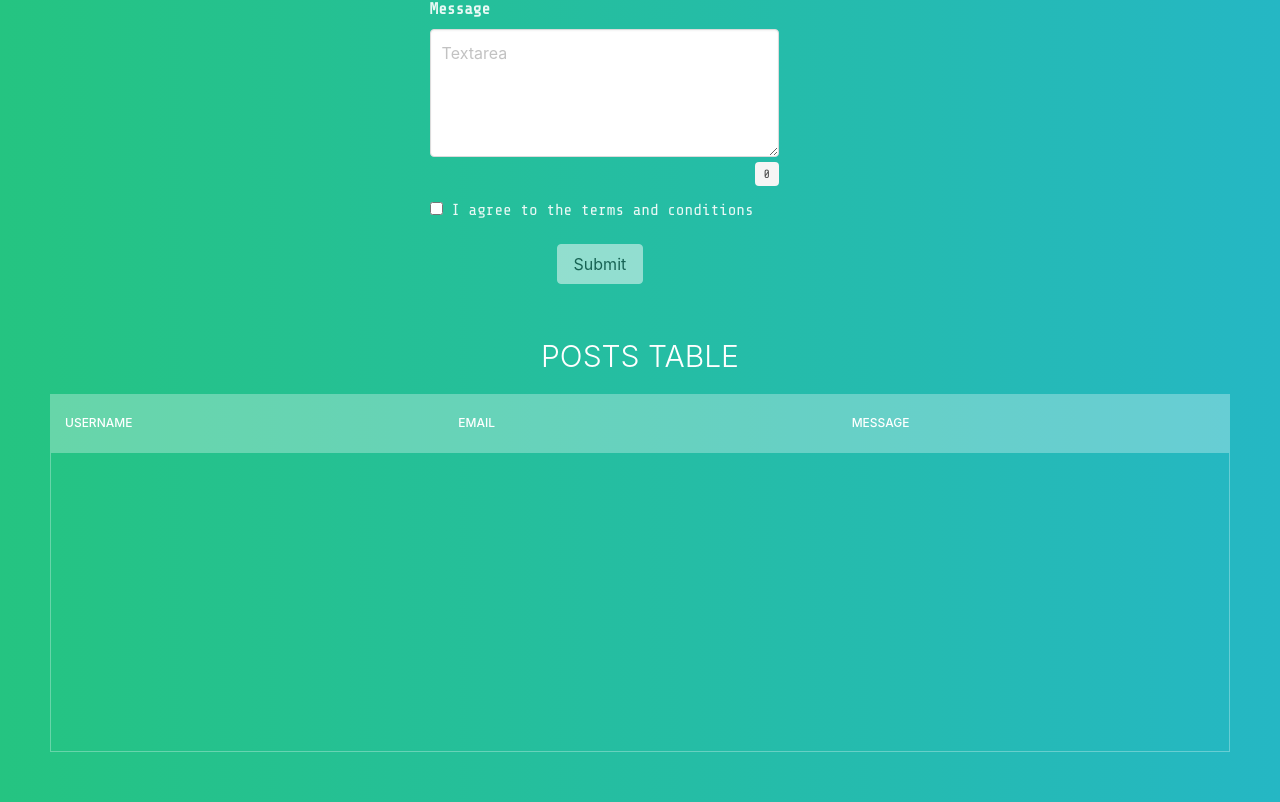
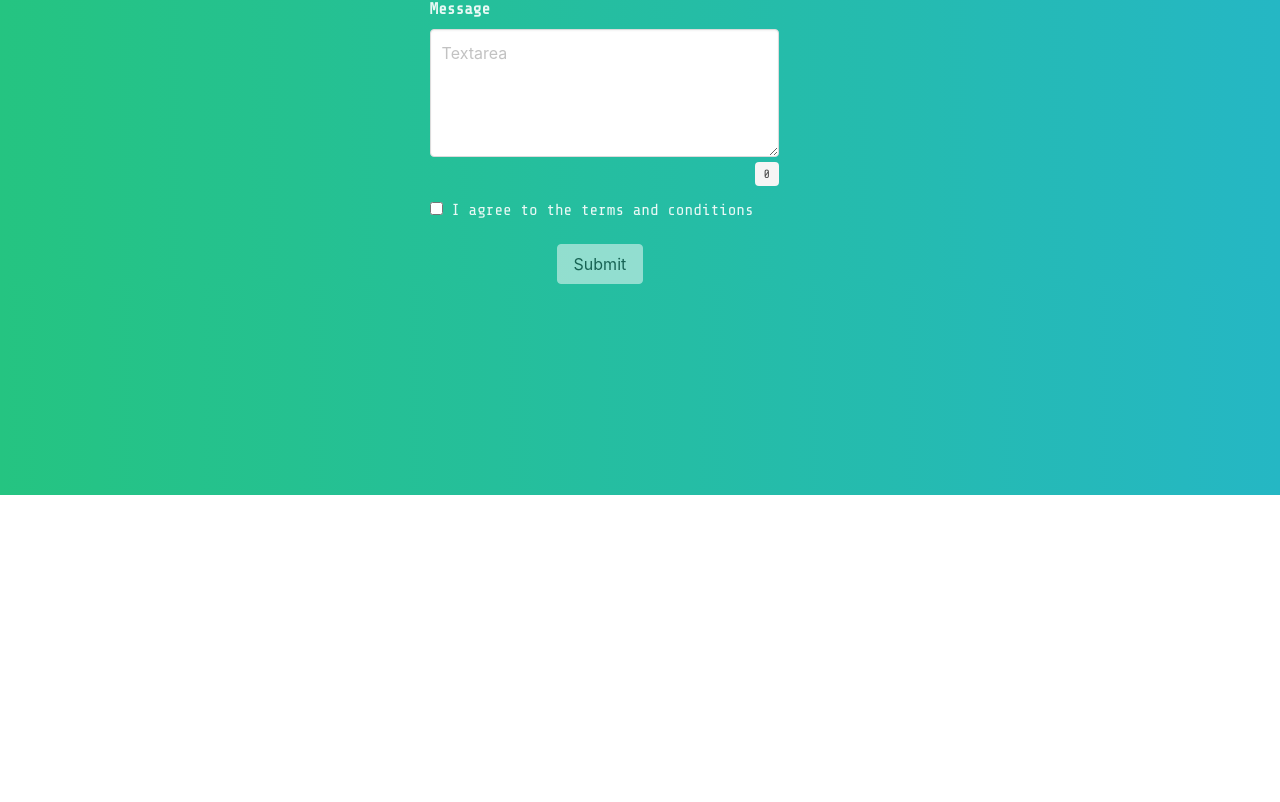
Before and after one commit to aymen7/Angular-reactive-forms, an Angular app: page / in a window 1280 px wide. Shown: the part 305-1107 px from the top of the page. After the commit the page ends 800 px from the top, so only its background shows below. Built offline with nearby package versions, Linux system fonts and the light colour scheme.

Commit message:
toggle between the two views from app.component
add a boolean variable to help toggoling between the form's view and the posts one

```diff
--- a/src/app/app.component.html
+++ b/src/app/app.component.html
@@ -1,2 +1,2 @@
-<app-form (onformSubmit)='formWasSubmited($event)'></app-form>
-<app-posts-list [p_list]='posts_list'></app-posts-list>
+<app-form (onformSubmit)='formWasSubmited($event)' *ngIf="show_form"></app-form>
+<app-posts-list [p_list]='posts_list' (onClickBackBtn)="clickedBtnWasClicked($event)" *ngIf="!show_form"></app-posts-list>
--- a/src/app/app.component.ts
+++ b/src/app/app.component.ts
@@ -7,8 +7,11 @@ import { Post } from './form/post.model';
 })
 export class AppComponent {
   posts_list: Post[];
+  // toogle the form/posts visibility
+  show_form: boolean;
   constructor() {
     this.posts_list = [];
+    this.show_form = true;
   }
   formWasSubmited(Posts: Post[]) {
     console.clear();
@@ -17,5 +20,11 @@ export class AppComponent {
     for (let post of this.posts_list) {
       console.log('post username: ' + post.username);
     }
+    // toogle the visibility of the form
+    this.show_form = !this.show_form;
+  }
+  clickedBtnWasClicked(event: boolean) {
+    console.log('back btn event was received and equal: ' + event);
+    this.show_form = !this.show_form;
   }
 }
--- a/src/app/posts-list/posts-list.component.css
+++ b/src/app/posts-list/posts-list.component.css
@@ -18,7 +18,7 @@ table{
   background-color: rgba(255,255,255,0.3);
  }
 .tbl-content{
-  height:300px;
+  height:auto;
   overflow-x:auto;
   margin-top: 0px;
   border: 1px solid rgba(255,255,255,0.3);
@@ -53,3 +53,6 @@ td{
     -webkit-box-shadow: inset 0 0 6px rgba(0,0,0,0.3);
     box-shadow: inset 0 0 6px rgba(0,0,0,0.3);
 }
+#back-btn{
+    margin: 40px 0 0 603px;
+}
--- a/src/app/posts-list/posts-list.component.html
+++ b/src/app/posts-list/posts-list.component.html
@@ -2,7 +2,6 @@
 <!-- new table-->
 <section>
   <!--for demo wrap-->
-  <h1>Posts Table</h1>
   <div class="tbl-header">
     <table cellpadding="0" cellspacing="0" border="0">
       <thead>
@@ -26,6 +25,7 @@
       </tbody>
     </table>
   </div>
+  <button class="button is-white" id="back-btn" (click)="btnClicked()">Back</button>
 </section>
 
 <!-- end of the new table-->
--- a/src/app/posts-list/posts-list.component.ts
+++ b/src/app/posts-list/posts-list.component.ts
@@ -1,4 +1,4 @@
-import { Component, OnInit, Input } from '@angular/core';
+import { Component, OnInit, Input, EventEmitter, Output } from '@angular/core';
 import { Post } from '../form/post.model';
 
 @Component({
@@ -8,12 +8,15 @@ import { Post } from '../form/post.model';
 })
 export class PostsListComponent implements OnInit {
   @Input() p_list: Post[];
-  list: number[];
+  @Output() onClickBackBtn: EventEmitter<boolean>;
   constructor() {
-    this.list = [1, 2 , 3];
+    this.onClickBackBtn = new EventEmitter<boolean>();
   }
 
   ngOnInit() {
   }
+  btnClicked() {
+    this.onClickBackBtn.emit(true);
+  }
 
 }
```
